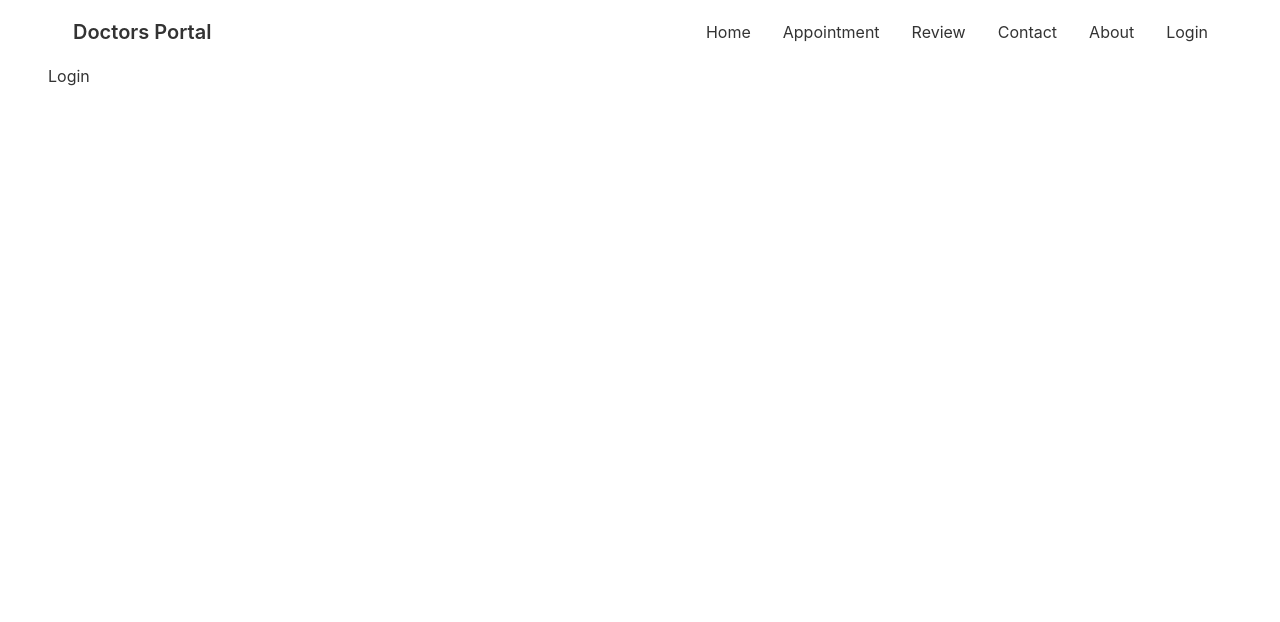
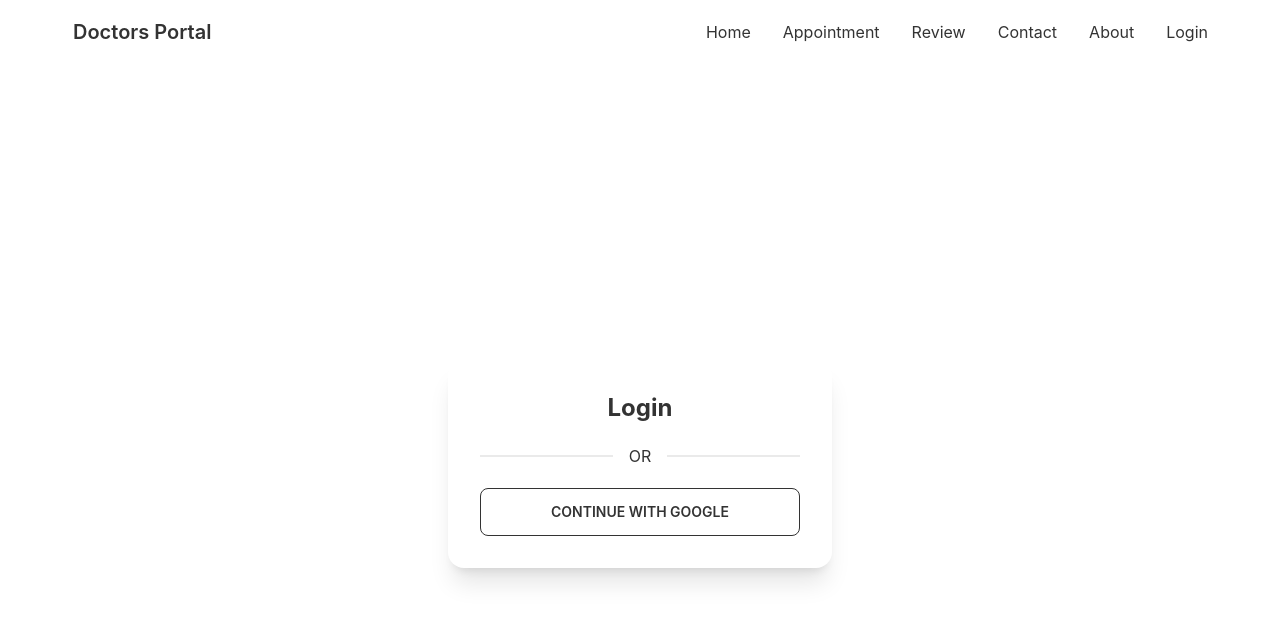
Before and after one commit to uttamsdev/doctor-appointment-system, a React (Create React App) app: page /login in a window 1280 px wide. Shown: the top 622 px of the page. Built offline with nearby package versions, Linux system fonts and the light colour scheme; no server answers.

Commit message:
googel signin added

```diff
--- a/src/Pages/Login/Login.js
+++ b/src/Pages/Login/Login.js
@@ -1,9 +1,41 @@
-import React from 'react'
+import React, { useEffect } from "react";
+import auth from "../../firebase.init";
+import { useSignInWithGoogle } from 'react-firebase-hooks/auth';
+
 
 const Login = () => {
+  const [signInWithGoogle, user, loading, error] = useSignInWithGoogle(auth);
+  useEffect(()=>{
+    if(user){
+      console.log(user);
+    }
+   },[user])
+
+  if (error) {
+    return (
+      <div>
+        <p>Error: {error.message}</p>
+      </div>
+    );
+  }
+  if (loading) {
+    return <p>Loading...</p>;
+  }
+
+
+
   return (
-    <div>Login</div>
-  )
-}
+    <div className="flex justify-center items-center h-screen">
+      <div class="card w-96 bg-base-100 shadow-xl">
+        <div class="card-body">
+          <h2 class="text-center text-2xl font-bold">Login</h2>
+
+          <div className="divider">OR</div>
+          <button onClick={() => signInWithGoogle()} className="btn btn-outline">Continue with Google</button>
+        </div>
+      </div>
+    </div>
+  );
+};
 
 export default Login;
```
